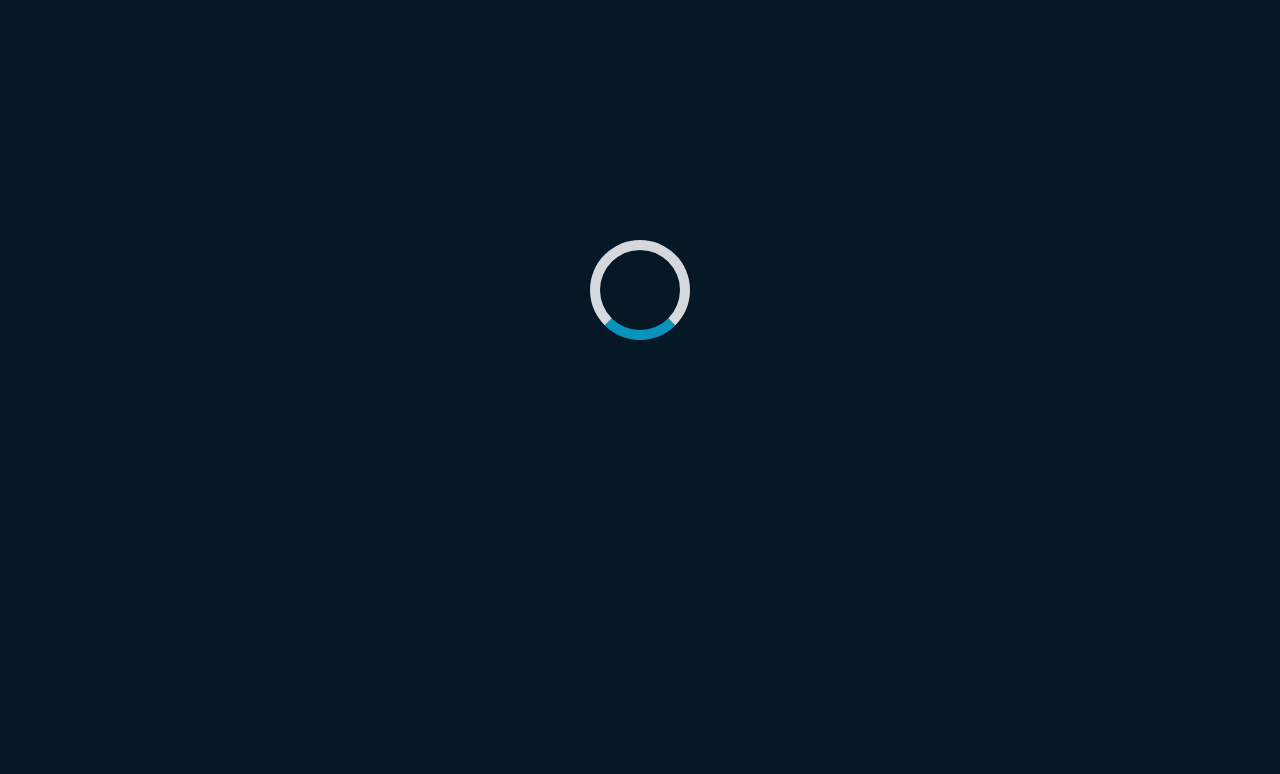
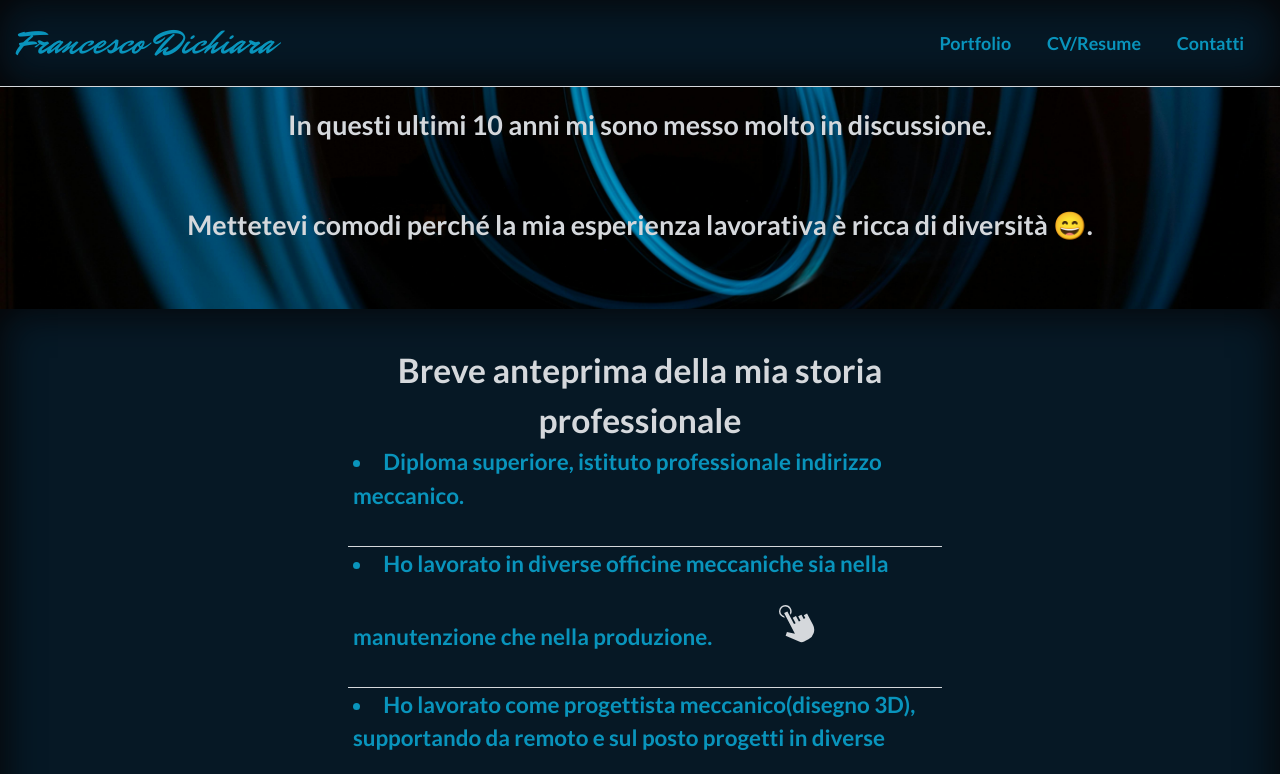
Before and after one commit to VoTk4N/Votk4N.io, a plain HTML site: page Story/index.html in a window 1280 px wide. Shown: the top 774 px of the page. Drawn offline with Linux system fonts and the light colour scheme; the site is published under a folder, as on GitHub Pages, so addresses that start at the root find nothing.

Commit message:
preload link

```diff
--- a/Story/index.html
+++ b/Story/index.html
@@ -15,7 +15,7 @@
     <link rel="icon" href="../assets/img/FD-favicon.png" type="image/png">
     <link rel="stylesheet" href="../dist/css/style.css">
     <link rel="stylesheet" href="../dist/css/story.css">
-    <script src="/assets/js/preload.js"></script>
+    <script src="../assets/js/preload.js"></script>
 
 
 
```
Also changed, not shown: form/index.html (+1 -1 lines), index.html (+1 -1 lines).
